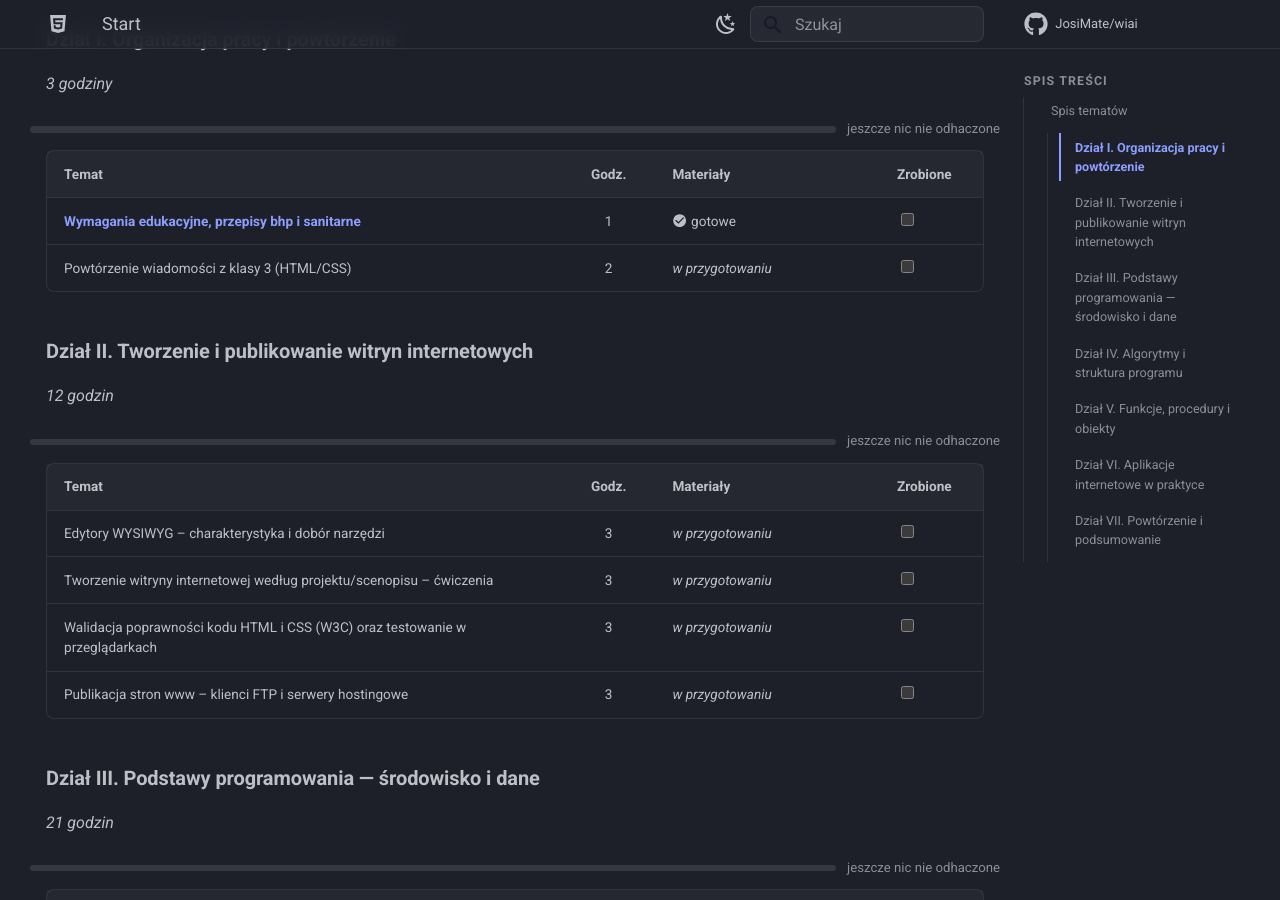
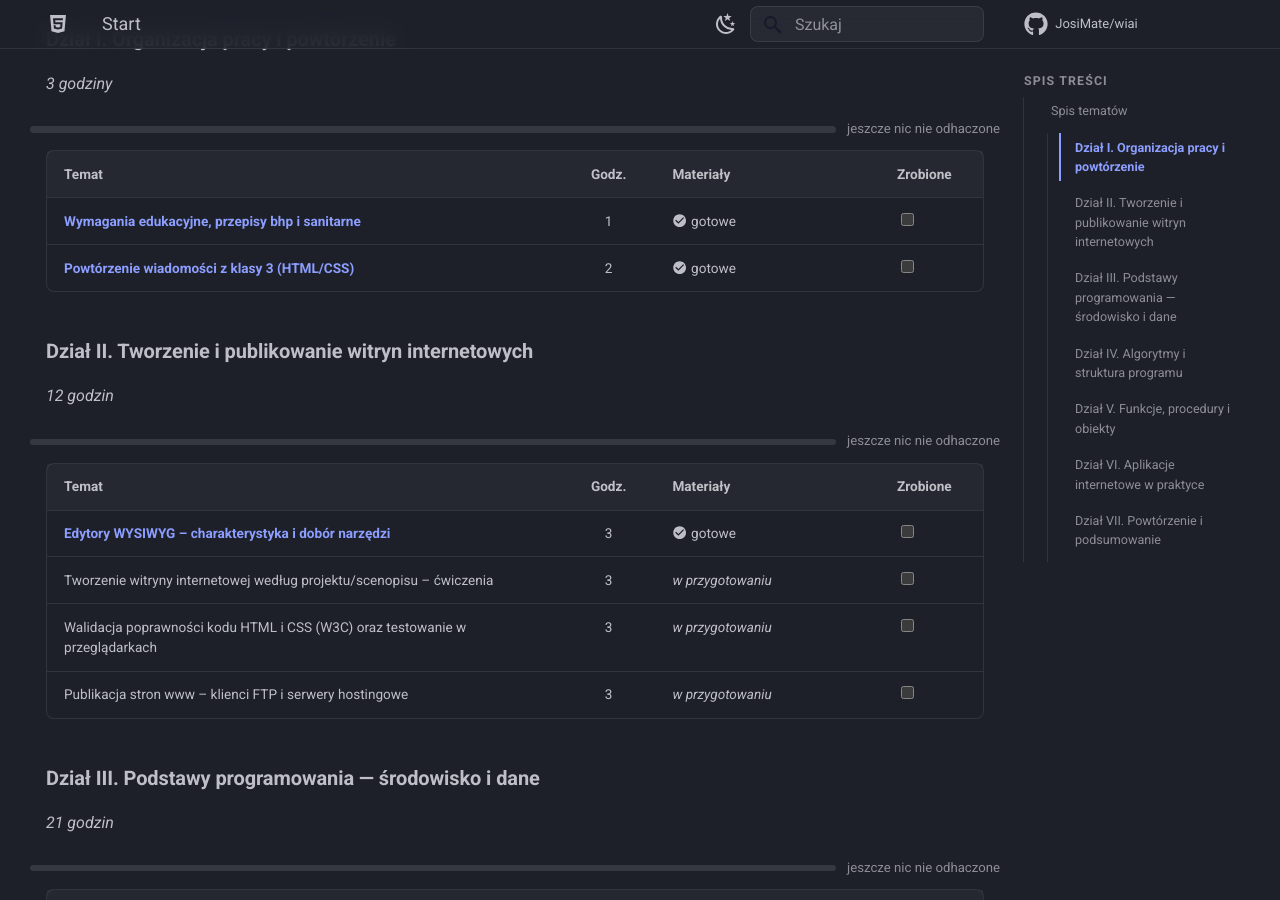
Before and after one commit to JosiMate/wiai, an MkDocs documentation site: the page built from docs/index.md, in a window 1280 px wide and 900 px high, scrolled down 615 px. Built offline with MkDocs 1.6.1 and Material for MkDocs 9.7.7, drawn with Linux system fonts in a browser that asks for light colours; comment, search, counter and statistics services are not loaded.

Commit message:
Update index.md

```diff
--- a/docs/index.md
+++ b/docs/index.md
@@ -33,7 +33,7 @@ to powtórzenie i sprawdzian końcowy.
 | Temat | Godz. | Materiały |
 | --- | :---: | --- |
 | **[Wymagania edukacyjne, przepisy bhp i sanitarne](dzial-1/wymagania-i-bhp.md)** | 1 | :material-check-circle:{ title="Materiał gotowy" } gotowe |
-| Powtórzenie wiadomości z klasy 3 (HTML/CSS) | 2 | *w przygotowaniu* |
+| **[Powtórzenie wiadomości z klasy 3 (HTML/CSS)](dzial-1/powtorzenie-html-css.md)** | 2 | :material-check-circle:{ title="Materiał gotowy" } gotowe |
 
 ### Dział II. Tworzenie i publikowanie witryn internetowych
 
@@ -41,7 +41,7 @@ to powtórzenie i sprawdzian końcowy.
 
 | Temat | Godz. | Materiały |
 | --- | :---: | --- |
-| Edytory WYSIWYG – charakterystyka i dobór narzędzi | 3 | *w przygotowaniu* |
+| **[Edytory WYSIWYG – charakterystyka i dobór narzędzi](dzial-2/edytory-wysiwyg.md)** | 3 | :material-check-circle:{ title="Materiał gotowy" } gotowe |
 | Tworzenie witryny internetowej według projektu/scenopisu – ćwiczenia | 3 | *w przygotowaniu* |
 | Walidacja poprawności kodu HTML i CSS (W3C) oraz testowanie w przeglądarkach | 3 | *w przygotowaniu* |
 | Publikacja stron www – klienci FTP i serwery hostingowe | 3 | *w przygotowaniu* |
```
